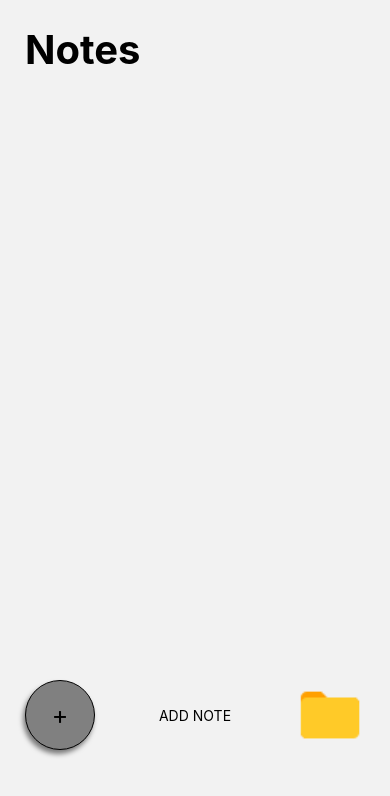
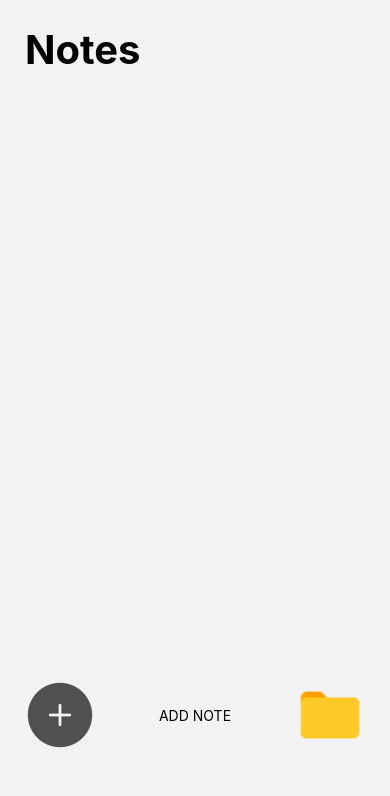
Before and after one commit to kris34/react-notes-app, a React Native app: screen /Home in a window 390 px wide. Shown: the top 796 px of the page. Built offline with nearby package versions, Linux system fonts and the light colour scheme.

Commit message:
add buttons

```diff
--- a/src/pages/Folders.js
+++ b/src/pages/Folders.js
@@ -1,7 +1,7 @@
 import React from 'react';
-import {StyleSheet, Text, TouchableOpacity, View} from 'react-native';
+import {Image, StyleSheet, Text, TouchableOpacity, View} from 'react-native';
 import {SafeAreaView} from 'react-native-safe-area-context';
-
+import button_add from '../assets/button_add.png';
 
 const Folders = props => {
   const navigateHome = () => {
@@ -12,6 +12,9 @@ const Folders = props => {
     <SafeAreaView style={styles.container}>
       <Text style={styles.title}>Folders</Text>
       <View style={styles.buttons_container}>
+        <TouchableOpacity>
+          <Image source={button_add} />
+        </TouchableOpacity>
         <TouchableOpacity onPress={navigateHome} style={styles.back_button}>
           <Text style={styles.back_button}>Back</Text>
         </TouchableOpacity>
@@ -34,14 +37,14 @@ const styles = StyleSheet.create({
     fontWeight: 'bold',
   },
   buttons_container: {
+    flexDirection: 'row',
+    justifyContent: 'space-between',
+    alignItems: 'center',
+    paddingHorizontal: 16,
+    paddingBottom: 16,
     position: 'absolute',
-    justifyContent: 'space-between',
-    flexDirection: 'row',
-    alignItems: 'center',
-    margin: 25,
-    borderColor: 'black',
-    borderWidth: 1,
-    bottom: 10,
+    bottom: 0,
+    width: '100%',
   },
 });
 
--- a/src/pages/Home.js
+++ b/src/pages/Home.js
@@ -12,6 +12,7 @@ import {addNote, selectNotes} from '../store/noteSlice';
 import Note from '../components/Note';
 import {SafeAreaView} from 'react-native-safe-area-context';
 import folderIcon from '../assets/folderIcon.png';
+import button_add from '../assets/button_add.png';
 
 const Home = props => {
   const dispatch = useDispatch();
@@ -54,11 +55,8 @@ const Home = props => {
         initialNumToRender={1}
       />
       <View style={styles.buttons_container}>
-        <TouchableOpacity
-          activeOpacity={0.7}
-          style={styles.addNote}
-          onPress={redirectWriteNote}>
-          <Text style={styles.addNote_text}>+</Text>
+        <TouchableOpacity activeOpacity={0.7} onPress={redirectWriteNote}>
+          <Image source={button_add} />
         </TouchableOpacity>
         <TouchableOpacity style={styles.button} onPress={addTenNotes}>
           <Text>ADD NOTE</Text>
```
Also changed, not shown: src/assets/button_add.png (added), 1 other file (tests, documents, lock files or other folders).
